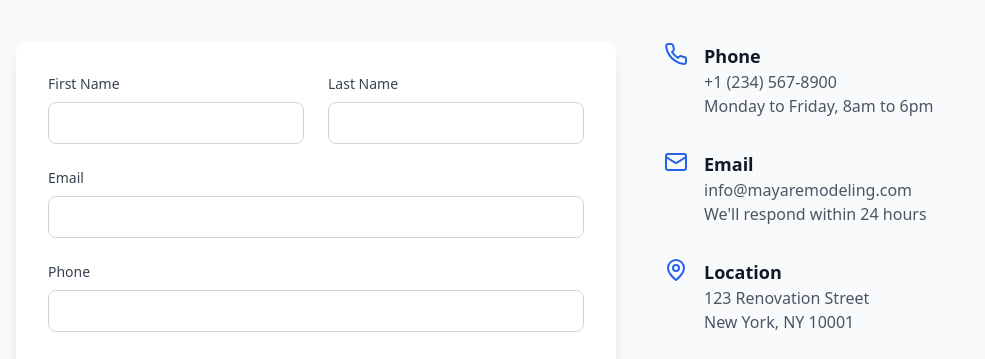
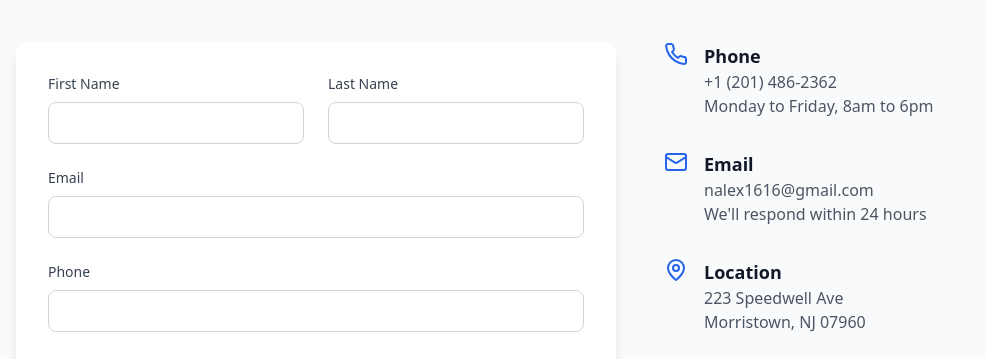
Before and after one commit to perabloom/for_maya, a React (Vite) app: page / in a window 1280 px wide. Shown: the part 4502-4861 px from the top of the page, without its empty margins (0-985 px from the left). Built offline with nearby package versions, Linux system fonts and the light colour scheme.

Commit message:
Fix Contact info

```diff
--- a/src/components/home/Contact.tsx
+++ b/src/components/home/Contact.tsx
@@ -78,7 +78,7 @@ export function Contact() {
               </div>
               <div>
                 <h3 className="text-lg font-semibold text-gray-900">Phone</h3>
-                <p className="text-gray-600">+1 (234) 567-8900</p>
+                <p className="text-gray-600">+1 (201) 486-2362</p>
                 <p className="text-gray-600">Monday to Friday, 8am to 6pm</p>
               </div>
             </div>
@@ -89,7 +89,7 @@ export function Contact() {
               </div>
               <div>
                 <h3 className="text-lg font-semibold text-gray-900">Email</h3>
-                <p className="text-gray-600">info@mayaremodeling.com</p>
+                <p className="text-gray-600">nalex1616@gmail.com</p>
                 <p className="text-gray-600">We'll respond within 24 hours</p>
               </div>
             </div>
@@ -100,8 +100,8 @@ export function Contact() {
               </div>
               <div>
                 <h3 className="text-lg font-semibold text-gray-900">Location</h3>
-                <p className="text-gray-600">123 Renovation Street</p>
-                <p className="text-gray-600">New York, NY 10001</p>
+                <p className="text-gray-600">223 Speedwell Ave</p>
+                <p className="text-gray-600">Morristown, NJ 07960</p>
               </div>
             </div>
 
```
